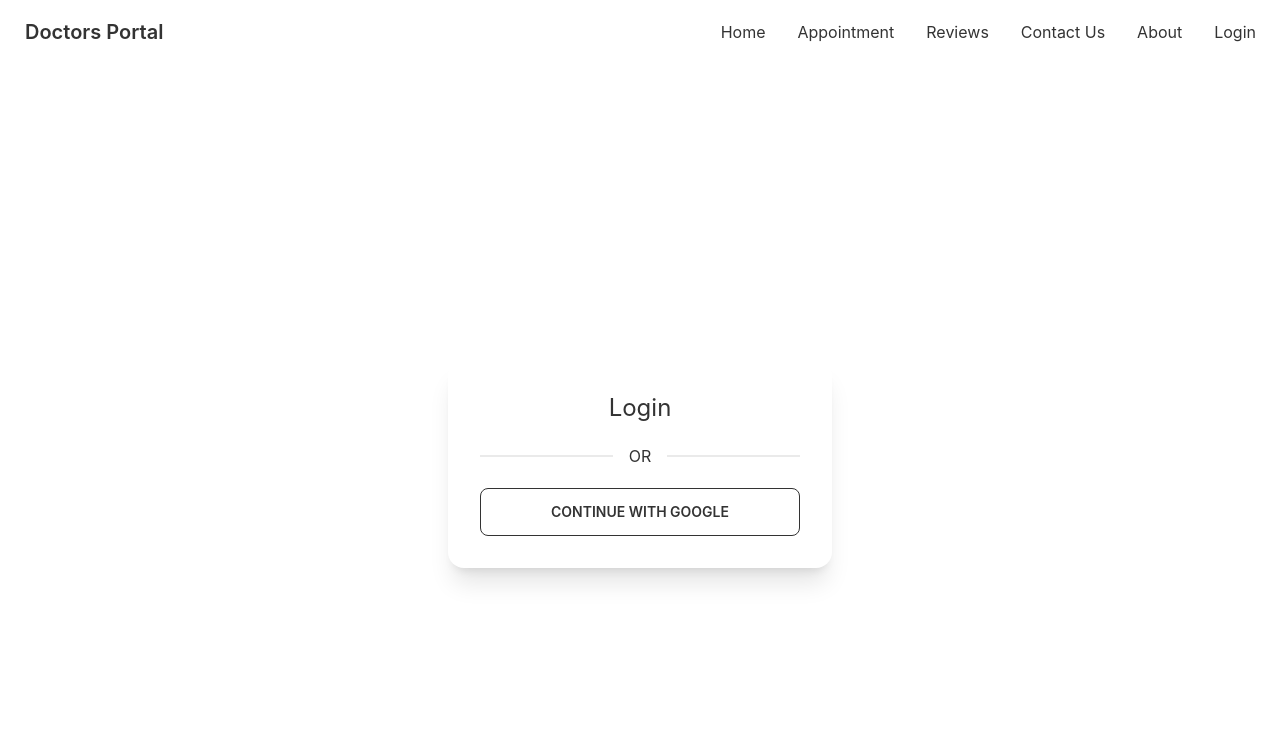
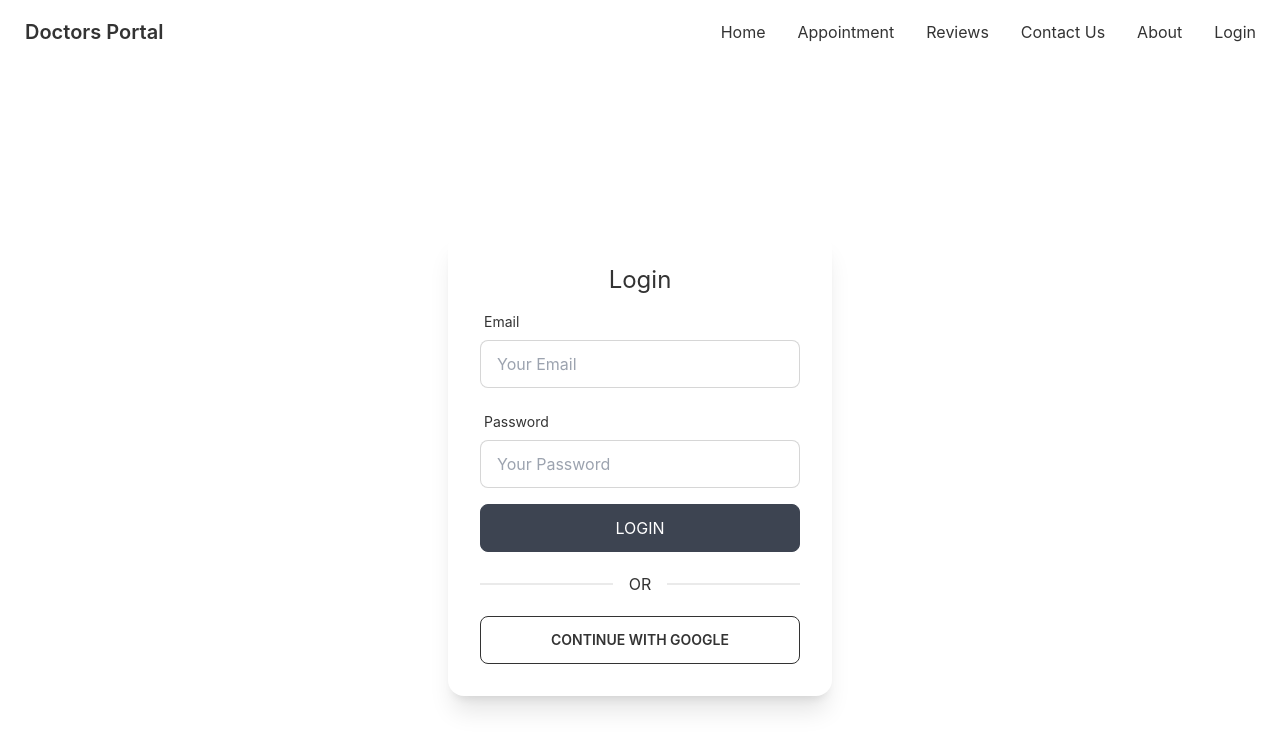
Before and after one commit to Shubratokumar/doctors-portal-client, a React (Create React App) app: page /login in a window 1280 px wide. Shown: the top 750 px of the page. Built offline with nearby package versions, Linux system fonts and the light colour scheme.

Commit message:
login form done

```diff
--- a/src/Pages/Login/Login.js
+++ b/src/Pages/Login/Login.js
@@ -1,20 +1,119 @@
 import React from "react";
-import { useSignInWithGoogle } from 'react-firebase-hooks/auth';
+import { useSignInWithEmailAndPassword, useSignInWithGoogle } from "react-firebase-hooks/auth";
 import auth from "../../firebase.init";
 import { useForm } from "react-hook-form";
+import Loading from './../Shared/Loading';
 
 const Login = () => {
-    const [signInWithGoogle, user] = useSignInWithGoogle(auth);
-    if(user){
-        console.log(user)
-    }
+  const [signInWithGoogle, gUser, gLoading, gError] = useSignInWithGoogle(auth);
+  const [
+    signInWithEmailAndPassword,
+    user,
+    loading,
+    error,
+  ] = useSignInWithEmailAndPassword(auth);
+  const {
+    register,
+    formState: { errors },
+    handleSubmit,
+  } = useForm();
+
+  let signInError;
+
+  if(error || gError){
+    signInError = <p className="text-red-500"><small>{error?.message || gError?.message}</small></p>
+  }
+
+  if( loading || gLoading){
+      return <Loading></Loading>
+
+  }
+  if (gUser || user) {
+    console.log(gUser, user);
+  }
+  const onSubmit = (data) =>{
+      console.log(data);
+      signInWithEmailAndPassword(data.email, data.password);
+  }
+
+
   return (
     <div className="flex h-screen justify-center items-center">
-      <div class="card w-96 bg-base-100 shadow-xl">
-        <div class="card-body">
-          <h2 class="text-center text-2xl font-normal">Login</h2>
-          <div class="divider">OR</div>
-          <button onClick={()=>signInWithGoogle()} class="btn btn-outline ">CONTINUE WITH GOOGLE</button>
+      <div className="card w-96 bg-base-100 shadow-xl">
+        <div className="card-body">
+          <h2 className="text-center text-2xl font-normal">Login</h2>
+          <form onSubmit={handleSubmit(onSubmit)}>
+            <div className="form-control w-full max-w-xs">
+              <label className="label">
+                <span className="text-sm">Email</span>
+              </label>
+              <input
+                {...register("email", {
+                  required: {
+                    value: true,
+                    message: "Email is required ",
+                  },
+                  pattern: {
+                    value: /[a-z0-9]+@[a-z]+\.[a-z]{2,3}/,
+                    message: "Provide a valid Email ",
+                  },
+                })}
+                type="email"
+                placeholder="Your Email"
+                className="input input-bordered w-full max-w-xs"
+              />
+              <label className="label">
+                {errors.email?.type === "required" && (
+                  <span className="label-text-alt text-red-500">
+                    {errors.email.message}
+                  </span>
+                )}
+                {errors.email?.type === "pattern" && (
+                  <span className="label-text-alt text-red-500">
+                    {errors.email.message}
+                  </span>
+                )}
+              </label>
+            </div>
+            <div className="form-control w-full max-w-xs">
+              <label className="label">
+                <span className="text-sm">Password</span>
+              </label>
+              <input
+                {...register("password", {
+                  required: {
+                    value: true,
+                    message: "Password is required ",
+                  },
+                  minLength: {
+                    value: 6,
+                    message: "Must be 6 characters or longer",
+                  },
+                })}
+                type="password"
+                placeholder="Your Password"
+                className="input input-bordered w-full max-w-xs"
+              />
+              <label className="label">
+                {errors.password?.type === "required" && (
+                  <span className="label-text-alt text-red-500">
+                    {errors.password.message}
+                  </span>
+                )}
+                {errors.password?.type === "minLength" && (
+                  <span className="label-text-alt text-red-500">
+                    {errors.password.message}
+                  </span>
+                )}
+              </label>
+            </div>
+            {signInError}
+            <input className="btn w-full text-white text-base font-normal" type="submit" value="Login" />
+          </form>
+          <div className="divider">OR</div>
+          <button onClick={() => signInWithGoogle()} className="btn btn-outline ">
+            CONTINUE WITH GOOGLE
+          </button>
         </div>
       </div>
     </div>
--- /dev/null
+++ b/src/Pages/Shared/Loading.js
@@ -0,0 +1,20 @@
+import React from 'react';
+
+const Loading = () => {
+    return (
+        <div className='h-screen flex justify-center items-center'>
+            <div class="w-16 h-16 border-b-2 border-gray-900 rounded-full animate-spin"></div>
+
+        {/* <div style={{"border-top-color":"transparent"}}
+            className="w-16 h-16 border-4 border-blue-400 border-dashed rounded-full animate-spin">
+        </div> */}
+        {/* <div className='h-screen flex justify-center items-center'>
+            <button class="btn loading">loading</button>
+        </div> */}
+        </div>
+
+    );
+
+};
+
+export default Loading;
```
